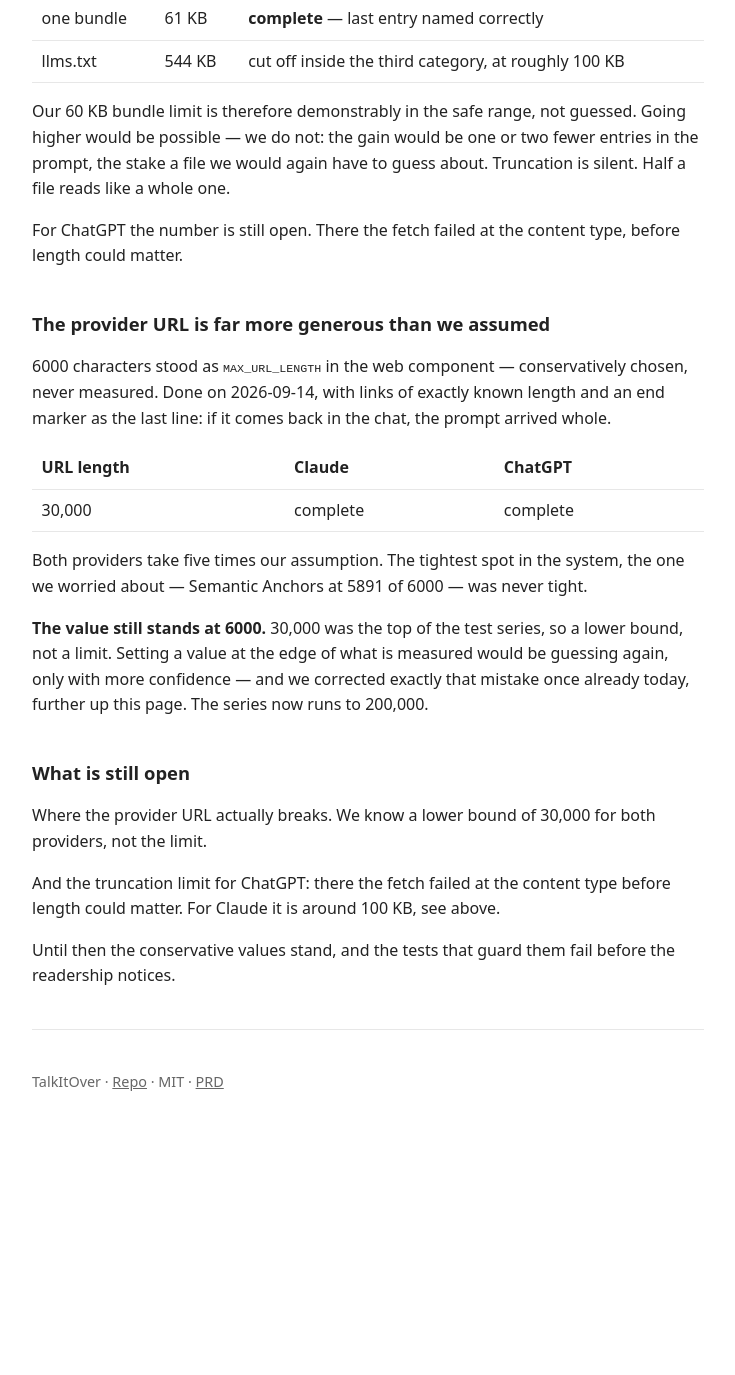
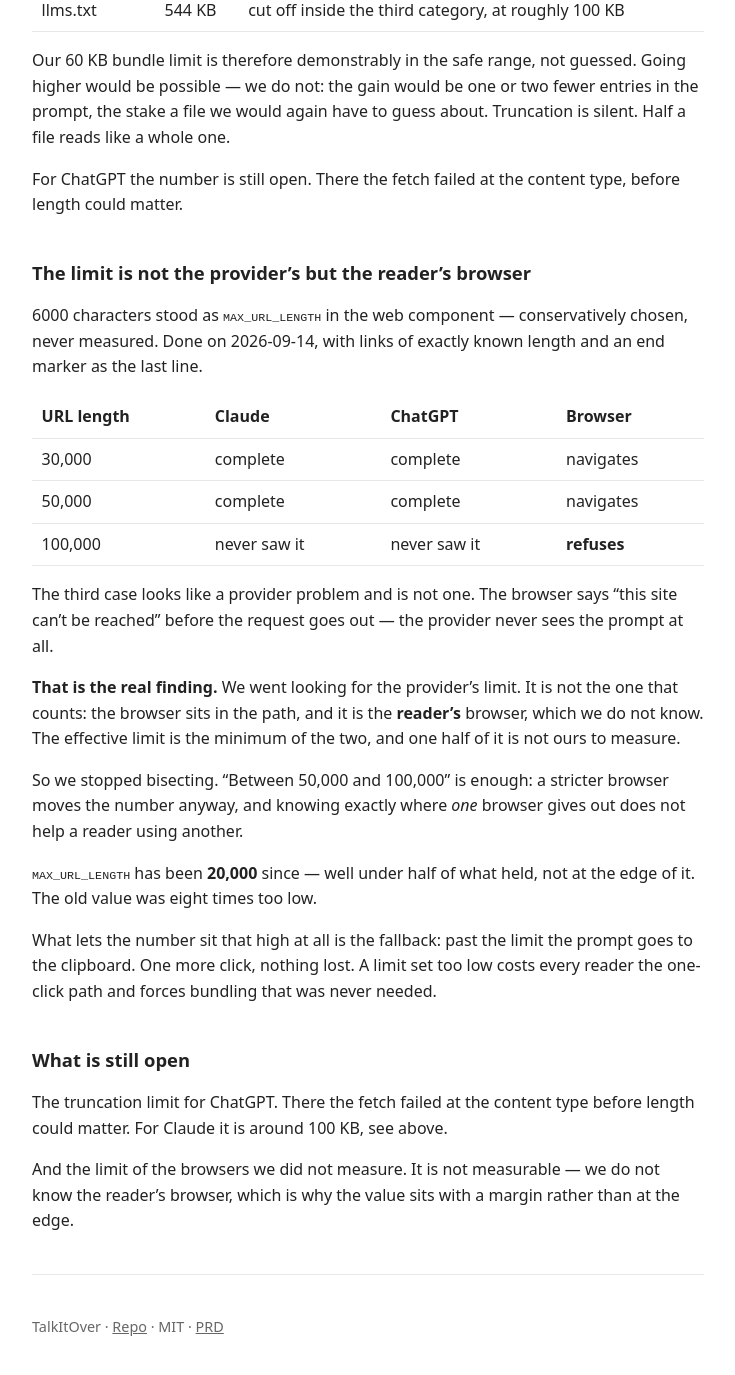
Before and after one commit to raifdmueller/talkitover, a Jekyll site: the page built from docs/en/findings.md, in a window 1280 px wide and 1400 px high, scrolled down 5757 px. Shown: the top 1375 px of the window, without its empty margins (272-1007 px from the left). Built offline with Jekyll 4.4.1, drawn with Linux system fonts in a browser that asks for light colours; before the commit the page ends 6912 px from its top, so only the background shows below that; some of the changed text lies outside the part shown.

Commit message:
MAX_URL_LENGTH von 6000 auf 20.000 — die letzte geratene Zahl ist gemessen (#68)
Die letzte geratene Zahl des Projekts hat jetzt eine Grundlage.

Gemessen am 14.09.2026 mit Links genau bekannter Länge (/t6.html):

    30000   beide Anbieter vollständig, Browser navigiert
    50000   beide Anbieter vollständig, Browser navigiert
   100000   der BROWSER lehnt ab, der Anbieter sieht den Prompt nie

Der dritte Fall ist der eigentliche Befund. Wir haben nach der Grenze des
Anbieters gesucht; die zählt aber nicht. Der Browser steht im Pfad, und zwar
der Browser des LESERS, den wir nicht kennen. Die wirksame Grenze ist das
Minimum aus beidem, und die eine Hälfte davon ist nicht messbar.

Deshalb steht der Wert mit Abstand statt an der Kante: 20000 ist deutlich unter
der Hälfte dessen, was gehalten hat. Ein strengerer Browser verschiebt die Zahl
ohnehin, und genauer zu wissen, wo es in EINEM Browser kippt, hilft dem Leser
mit einem anderen nicht.

Dass die Zahl überhaupt so hoch stehen darf, liegt an der Rückfallebene: Wird
sie überschritten, geht der Prompt in die Zwischenablage. Ein Klick mehr, nichts
verloren. Eine zu niedrige Grenze kostet dagegen jeden Leser den Ein-Klick-Weg
und erzwingt Bündelung, die nicht nötig wäre. Der alte Wert war um das
Achtfache zu niedrig.

Die Zahl stand an drei Stellen:

  docs/talkitover.js        MAX_URL_LENGTH, dazu Version 1.0.7 -> 1.1.0
  docs/vorlagen/...mjs      URL_BUDGET
  scripts/talkitover.mjs    hartcodiert in der Build-Meldung, jetzt abgeleitet

Ein Test hält die ersten beiden zusammen: Wäre das Budget des Generators größer
als die Grenze des Buttons, entstünden Prompts, die der Button stillschweigend
auf die Zwischenablage umleitet. Die zwei Zahlen stehen in verschiedenen Dateien
und in verschiedenen Sprachen — genau so driften sie auseinander. Rotbewiesen.

Die Erkenntnis-Seite trägt das Ergebnis in beiden Sprachen, und /t6.html sagt,
dass die Messung abgeschlossen ist. Die Links bleiben stehen: Wer sie in einem
anderen Browser wiederholen will, braucht sie.


Claude-Session: https://claude.ai/code/session_017ACtJabb9HtwcBUK512K3G

Co-authored-by: Claude <noreply@anthropic.com>

```diff
--- a/docs/en/findings.md
+++ b/docs/en/findings.md
@@ -145,11 +145,10 @@ Our ceiling sits at 6000 characters. The bill for Semantic Anchors:
 
 Encoding costs less than you would expect, by the way: a factor of 1.24, not 3.
 
-**The 6000 is a guess.** In a probe, Cloudflare accepted a URL of 64,000
-characters — `cf-mitigated: challenge`, not `414 URI Too Long`. So the transport
-is not the limit. Whether the application behind it reads the whole parameter we
-have not measured, and a silently truncated prompt is precisely the failure this
-number guards against. Until that is measured, it stays.
+**That 6000 was a guess.** It is 20,000 by now, and the probe back then already
+pointed the right way. In it, Cloudflare accepted a URL of 64,000
+characters — `cf-mitigated: challenge`, not `414 URI Too Long`. The transport was
+never the limit. Where it really sits is further down.
 
 ## Bundles instead of leaves, so nothing sits behind a link
 
@@ -256,33 +255,43 @@ Truncation is silent. Half a file reads like a whole one.
 For ChatGPT the number is still open. There the fetch failed at the content type,
 before length could matter.
 
-## The provider URL is far more generous than we assumed
+## The limit is not the provider's but the reader's browser
 
 6000 characters stood as `MAX_URL_LENGTH` in the web component — conservatively
 chosen, never measured. Done on 2026-09-14, with links of exactly known length
-and an end marker as the last line: if it comes back in the chat, the prompt
-arrived whole.
+and an end marker as the last line.
 
-| URL length | Claude | ChatGPT |
-|---|---|---|
-| 30,000 | complete | complete |
+| URL length | Claude | ChatGPT | Browser |
+|---|---|---|---|
+| 30,000 | complete | complete | navigates |
+| 50,000 | complete | complete | navigates |
+| 100,000 | never saw it | never saw it | **refuses** |
 
-Both providers take five times our assumption. The tightest spot in the system,
-the one we worried about — Semantic Anchors at 5891 of 6000 — was never tight.
+The third case looks like a provider problem and is not one. The browser says
+"this site can't be reached" before the request goes out — the provider never
+sees the prompt at all.
 
-**The value still stands at 6000.** 30,000 was the top of the test series, so a
-lower bound, not a limit. Setting a value at the edge of what is measured would
-be guessing again, only with more confidence — and we corrected exactly that
-mistake once already today, further up this page. The series now runs to
-200,000.
+**That is the real finding.** We went looking for the provider's limit. It is
+not the one that counts: the browser sits in the path, and it is the **reader's**
+browser, which we do not know. The effective limit is the minimum of the two,
+and one half of it is not ours to measure.
+
+So we stopped bisecting. "Between 50,000 and 100,000" is enough: a stricter
+browser moves the number anyway, and knowing exactly where *one* browser gives
+out does not help a reader using another.
+
+`MAX_URL_LENGTH` has been **20,000** since — well under half of what held, not
+at the edge of it. The old value was eight times too low.
+
+What lets the number sit that high at all is the fallback: past the limit the
+prompt goes to the clipboard. One more click, nothing lost. A limit set too low
+costs every reader the one-click path and forces bundling that was never needed.
 
 ## What is still open
 
-Where the provider URL actually breaks. We know a lower bound of 30,000 for both
-providers, not the limit.
-
-And the truncation limit for ChatGPT: there the fetch failed at the content type
+The truncation limit for ChatGPT. There the fetch failed at the content type
 before length could matter. For Claude it is around 100 KB, see above.
 
-Until then the conservative values stand, and the tests that guard them fail
-before the readership notices.
+And the limit of the browsers we did not measure. It is not measurable — we do
+not know the reader's browser, which is why the value sits with a margin rather
+than at the edge.
--- a/docs/talkitover.js
+++ b/docs/talkitover.js
@@ -1,4 +1,4 @@
-/*! TalkItOver v1.0.7 — hand this page to the reader's own LLM.
+/*! TalkItOver v1.1.0 — hand this page to the reader's own LLM.
  *
  * MIT License · Copyright (c) 2026 Ralf D. Müller
  * https://github.com/raifdmueller/talkitover
@@ -19,14 +19,24 @@
  * update pull requests. This file never reads it.
  */
 (function () {
-  const VERSION = "1.0.7";
+  const VERSION = "1.1.0";
   const STORAGE_KEY = "talkitover.provider";
 
-  /* Above this length a provider link is no longer safe: browsers, proxies and
-   * the providers themselves truncate long URLs, and a truncated prompt fails
-   * silently. Beyond it the prompt goes to the clipboard instead.
-   * The number is a conservative guess until Spike #9 measures the real one. */
-  const MAX_URL_LENGTH = 6000;
+  /* Above this length a provider link is no longer safe. Beyond it the prompt
+   * goes to the clipboard instead — a click more for the reader, but nothing
+   * lost. That graceful fallback is why this number may sit high.
+   *
+   * Measured 2026-09-14 with prompts of exact length (see /t6.html):
+   *
+   *   30,000  both providers complete, browser navigates
+   *   50,000  both providers complete, browser navigates
+   *   100,000 the BROWSER refuses — the provider never sees the prompt
+   *
+   * The binding limit is not the provider's but the reader's browser, and we
+   * do not know which browser that is. One was measured; a stricter one may
+   * exist. So this sits at well under half of what held, not at the edge of
+   * it. The old value of 6000 was a guess, and it was eight times too low. */
+  const MAX_URL_LENGTH = 20000;
 
   /* The reader meets a button nobody explained. One entry in the menu leads to
    * the page that says what a click does — and what it does not. */
--- a/scripts/talkitover.mjs
+++ b/scripts/talkitover.mjs
@@ -9,7 +9,7 @@
  */
 import fs from 'node:fs'
 import path from 'node:path'
-import { build, readTextFiles } from '../docs/vorlagen/talkitover-build.mjs'
+import { build, readTextFiles, URL_BUDGET } from '../docs/vorlagen/talkitover-build.mjs'
 
 const ROOT = path.join(import.meta.dirname, '..')
 const BUILT = path.join(ROOT, '_site')
@@ -66,5 +66,5 @@ fs.writeFileSync(
 
 console.warn(
   `TalkItOver: ${result.entries.length} Einträge (${result.named} einzeln, ` +
-    `${result.bundled.length} Bündel), Provider-URL ${result.length} von 6000.`
+    `${result.bundled.length} Bündel), Provider-URL ${result.length} von ${URL_BUDGET}.`
 )
```
Also changed, not shown: docs/erkenntnisse.md (+37 -28 lines), docs/vorlagen/talkitover-build.mjs (+6 -1 lines), scripts/t6.mjs (+35 -16 lines), test/vorlage-build.test.js (+27 -0 lines).
